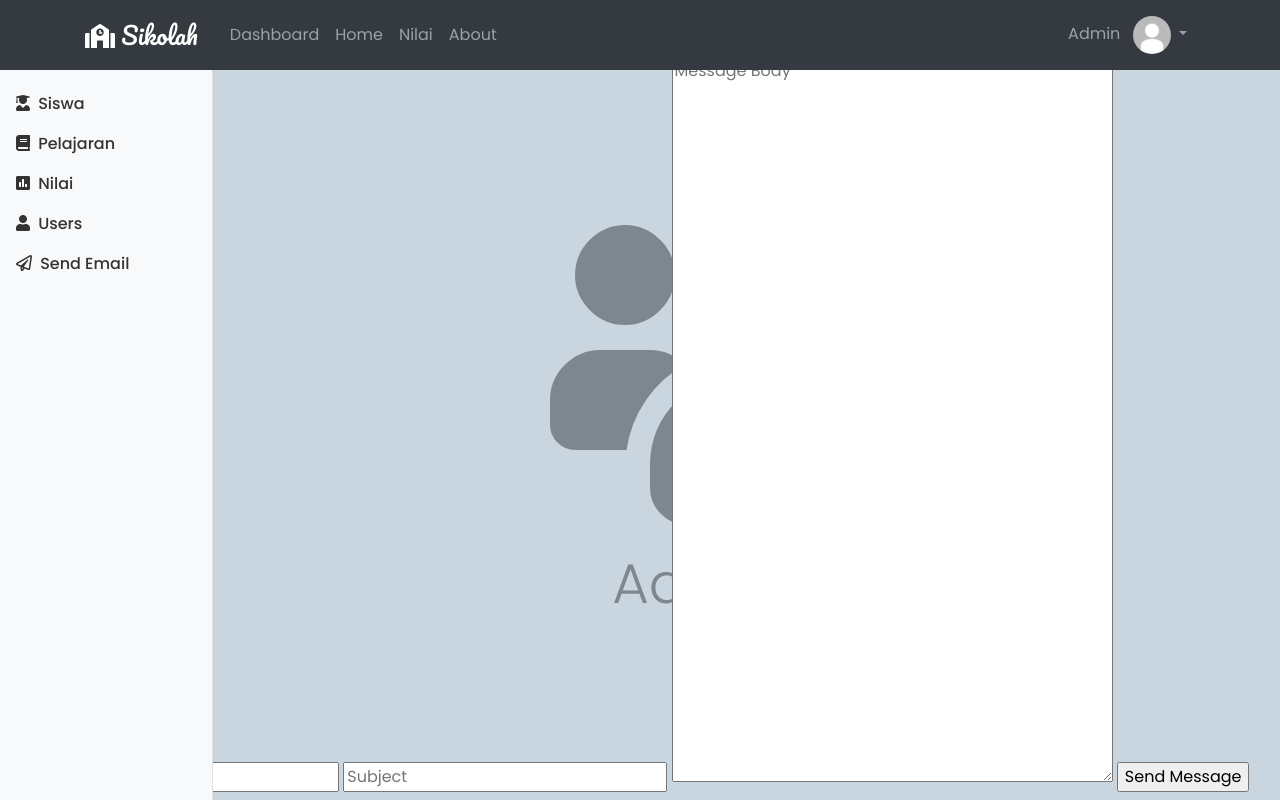
After one commit to fajri-rasid1st/final-task-pjk, a Flask app: page /email in a window 1280 px wide. The commit adds this page. Run offline with Flask 2, Linux system fonts and the light colour scheme; some libraries are stand-ins or nearby versions.

Commit message:
ah mantap

```diff
--- a/sikolah/models.py
+++ b/sikolah/models.py
@@ -9,7 +9,7 @@ class Siswa(db.Model):
     tempat_lahir = db.Column(db.String(30), nullable=False)
     tanggal_lahir = db.Column(db.Date, nullable=False)
     alamat = db.Column(db.String(100), nullable=False)
-    pelajaran = db.relationship("Pelajaran", backref="data_pelajaran", lazy=True)
+    email = db.Column(db.String(255), unique=True, nullable=False)
     nilai = db.relationship("Nilai", backref="data_nilai", lazy=True)
     user = db.relationship("User", backref="data_user", lazy=True)
 
@@ -23,7 +23,6 @@ class Siswa(db.Model):
 class Pelajaran(db.Model):
     id = db.Column(db.Integer, primary_key=True, nullable=False)
     nama_pelajaran = db.Column(db.String(50), nullable=False)
-    id_siswa = db.Column(db.Integer, db.ForeignKey("siswa.id"), nullable=False)
 
     def __repr__(self):
         return f"Pelajaran('{self.nama_pelajaran}')"
@@ -48,7 +47,7 @@ class Nilai(db.Model):
 
 class User(db.Model):
     id = db.Column(db.Integer, primary_key=True, nullable=False)
-    user_name = db.Column(db.String(50), nullable=False)
+    user_name = db.Column(db.String(50), unique=True, nullable=False)
     passsword = db.Column(db.String(128), nullable=False)
     hak_akses = db.Column(db.String(10), nullable=False)
     id_siswa = db.Column(db.Integer, db.ForeignKey("siswa.id"), nullable=False)
--- a/sikolah/routes.py
+++ b/sikolah/routes.py
@@ -33,7 +33,7 @@ def login():
 
 @app.route("/email")
 def email():
-    return render_template("email.html")
+    return render_template("email.html", title="Send Email")
 
 
 @app.route("/send_message", methods=["POST", "GET"])
@@ -47,4 +47,4 @@ def send_message():
         mail.send(message)
         success = "Message sent"
 
-        return "berhasil"
+        return redirect(url_for("admin.email"))
--- a/sikolah/static/css/dashboard.css
+++ b/sikolah/static/css/dashboard.css
@@ -109,11 +109,13 @@ body {
 }
 
 .admin {
-	font-size: 22rem;
+	font-size: 25rem;
 }
 
 .admin-content {
-	margin: auto;
-	margin-top: 20vh;
-	margin-left: 15vw;
+	top: 150px;
+	left: 550px;
+	position: absolute;
+	opacity: 0.5;
+	z-index: -99;
 }
--- a/sikolah/templates/admin/index.html
+++ b/sikolah/templates/admin/index.html
@@ -1,10 +1,7 @@
 <!DOCTYPE html>
-<html>
+<html lang="en">
 
 <head>
-    <!-- Required meta tags -->
-    <meta charset="utf-8" />
-    <meta name="viewport" content="width=device-width, initial-scale=1, shrink-to-fit=no" />
     <!-- Bootstrap CSS -->
     <link rel="stylesheet" href="{{url_for('static', filename='css/bootstrap.css')}}" />
     <!-- Font Awesome -->
@@ -66,7 +63,6 @@
             </div>
         </nav>
     </header>
-
     <!-- main -->
     <div class="container-fluid">
         <div class="row">
@@ -97,6 +93,12 @@
                                 Users
                             </a>
                         </li>
+                        <li class="nav-item">
+                            <a class="nav-link nav-dash" href="/email">
+                                <i class="far fa-paper-plane mr-1"></i>
+                                Send Email
+                            </a>
+                        </li>
                     </ul>
                 </div>
             </nav>
@@ -109,15 +111,15 @@
                 {% endfor %}
                 {% endif %}
                 {% endwith %}
+                {% block content %}
+                {% endblock content %}
                 <div class="admin-content text-center">
                     <i class="fas fa-users-cog admin"></i>
                     <h1 class="display-4">Administrator</h1>
                 </div>
             </div>
         </div>
-
     </div>
-
     <script src="https://cdn.jsdelivr.net/npm/bootstrap@5.0.0-beta1/dist/js/bootstrap.bundle.min.js"
         integrity="sha384-ygbV9kiqUc6oa4msXn9868pTtWMgiQaeYH7/t7LECLbyPA2x65Kgf80OJFdroafW"
         crossorigin="anonymous"></script>
--- /dev/null
+++ b/sikolah/templates/email.html
@@ -0,0 +1,13 @@
+{% extends 'admin/index.html' %}
+
+{% block content %}
+
+<h1>Flask Mail Sending App</h1>
+<form action="{{url_for('send_message')}}" method="POST">
+    <input type="email" name="email" placeholder="Email" required id="">
+    <input type="text" name="subject" placeholder="Subject" required id="">
+    <textarea name="message" id="" cols="30" placeholder="Message Body" required rows="30"></textarea>
+    <input type="submit" value="Send Message">
+</form>
+
+{% endblock content %}
```
Also changed, not shown: migrations/versions/5a3c20c82279_.py (added, +34 -0 lines).
